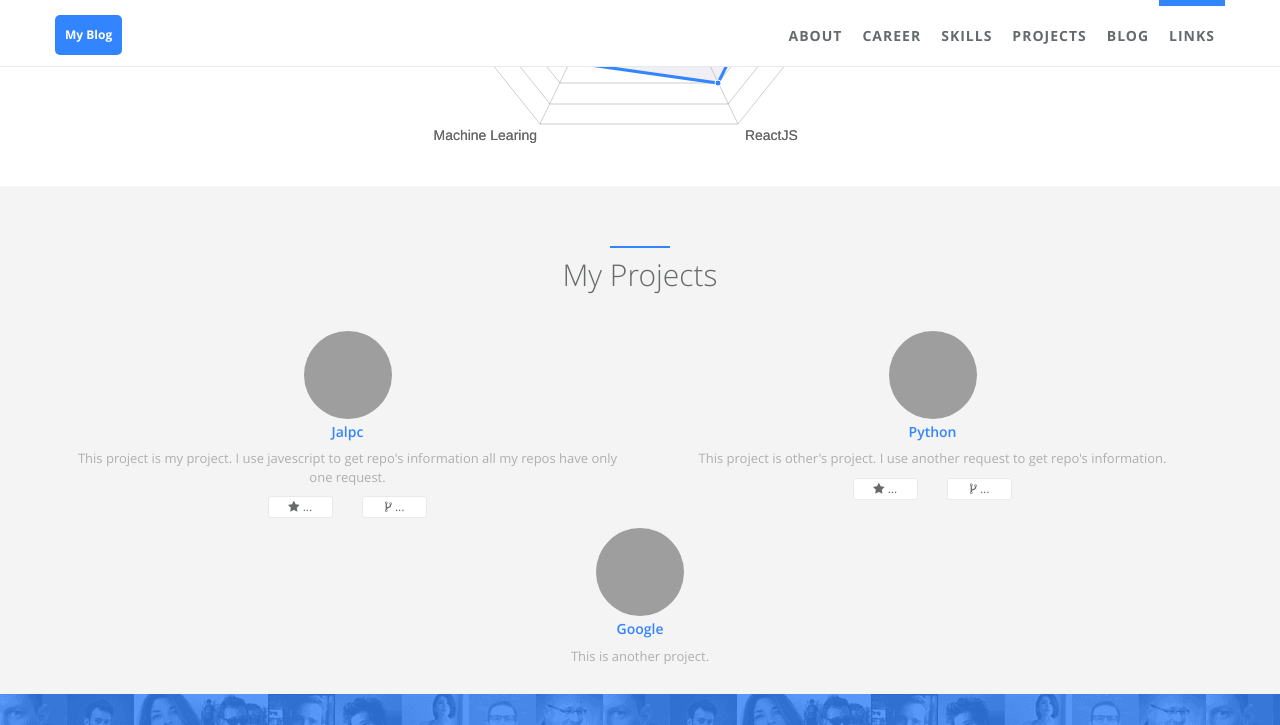
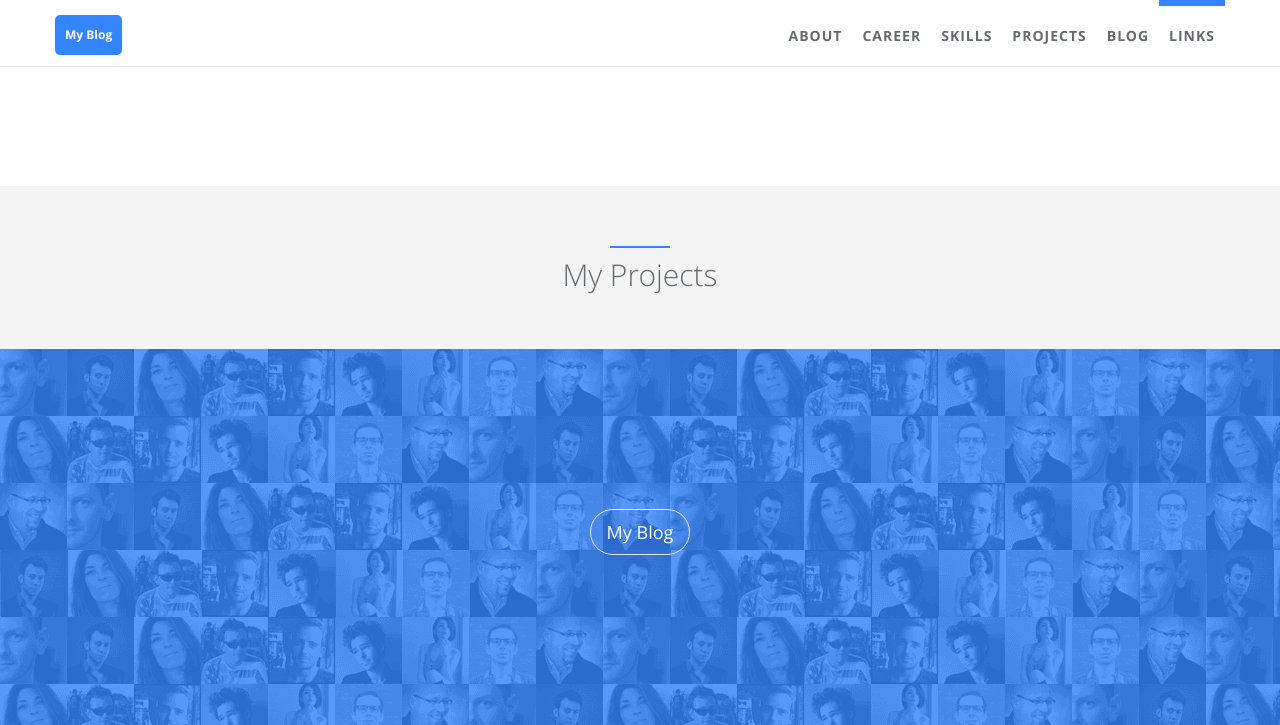
Before and after one commit to prateksha/prateksha.github.io, a Jekyll site: the page built from index.html, in a window 1280 px wide and 1400 px high, scrolled down 1889 px. Shown: the top 725 px of the window. Built offline with Jekyll 4.4.1, drawn with Linux system fonts in a browser that asks for light colours; some of the changed text lies outside the part shown; grey boxes are pictures that could not be loaded.

Commit message:
Modified

```diff
--- a/_data/index/projects.yml
+++ b/_data/index/projects.yml
@@ -1,22 +1,10 @@
 # projects section data
 # If you don't have language feature(language.yml is empty), ignore "i18n" items
 # Suggest projects' img be located at '/static/assets/img/landing', and edit following img items.
-- name: Jalpc
-  i18n: jalpc
-  gh_user: jarrekk
-  repo: Jalpc
-  img: /static/assets/img/landing/jekyll.png
-  desc: This project is my project. I use javescript to get repo's information all my repos have only one request.
 
-- name: Python
-  i18n: cpython
-  gh_user: python
-  repo: cpython
-  img: /static/assets/img/landing/python.png
-  desc: This project is other's project. I use another request to get repo's information.
-
-- name: Google
-  i18n: google
-  url: https://google.com
-  img: /static/assets/img/landing/google.png
-  desc: This is another project.
+#- name: Jalpc
+#  i18n: jalpc
+#  gh_user: jarrekk
+#  repo: Jalpc
+#  img: /static/assets/img/landing/jekyll.png
+#  desc: This project is my project. I use javescript to get repo's information all my repos have only one request.
--- a/_data/index/skills.yml
+++ b/_data/index/skills.yml
@@ -2,5 +2,5 @@
 
 label: Ability
 id : cs
-aspects: GitHub, Motivation, HTML5, ReactJS, Machine Learing, Python, Sleeping
-percentage: 100, 35, 65, 80, 70, 90, 50
+#aspects: GitHub, Motivation, HTML5, ReactJS, Machine Learing, Python, Sleeping
+#percentage: 100, 35, 65, 80, 70, 90, 50
```
Also changed, not shown: _data/index/links.yml (+5 -15 lines).
